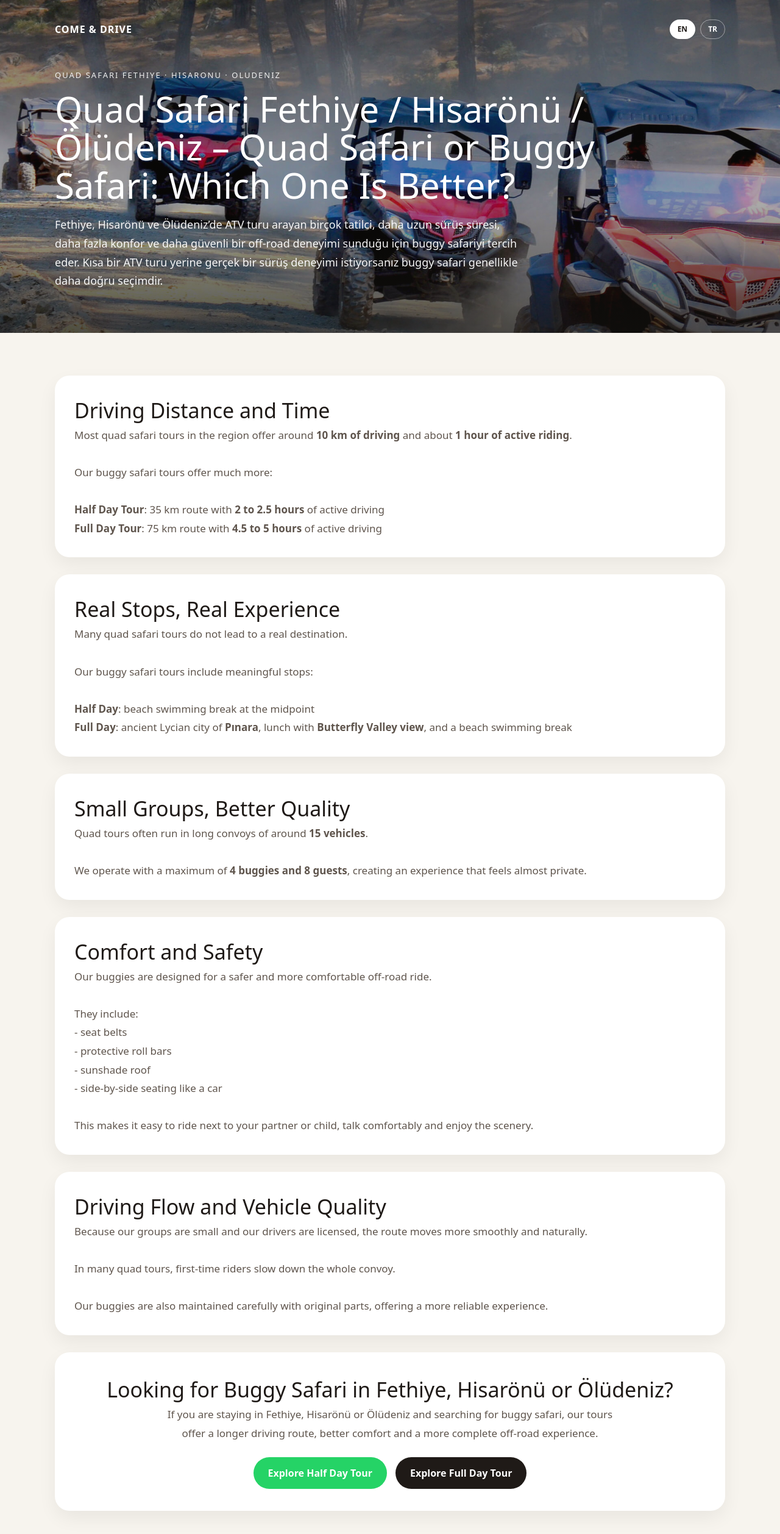
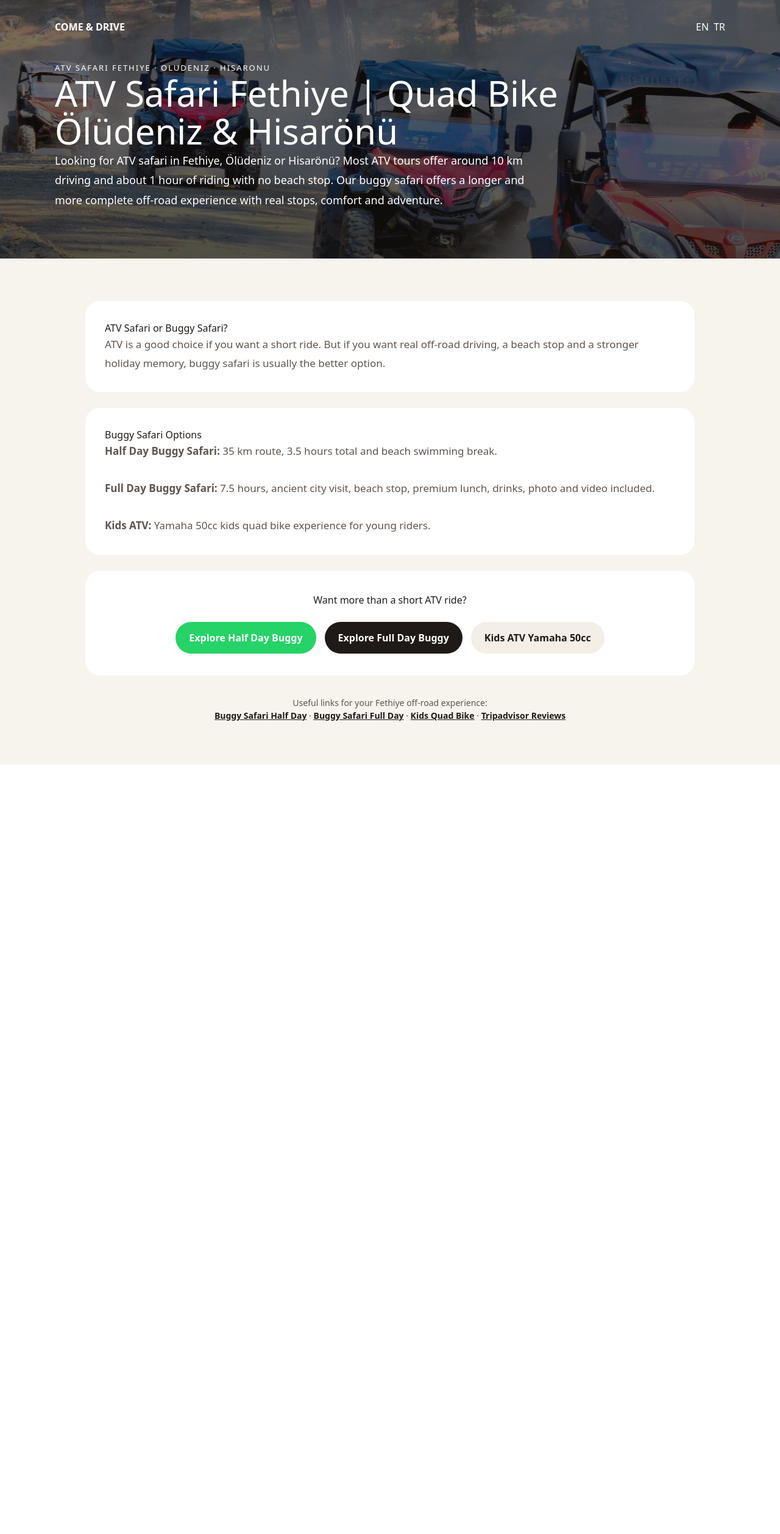
Before and after one commit to comendrive-a11y/comendrive-a11y, a Next.js app: page /quad-bike-fethiye in a window 1280 px wide. Shown: the top 2516 px of the page at 61% size. After the commit the page ends 1254 px from the top, so only its background shows below. Built offline with nearby package versions, Linux system fonts and the light colour scheme.

Commit message:
Update page.tsx

```diff
--- a/app/quad-bike-fethiye/page.tsx
+++ b/app/quad-bike-fethiye/page.tsx
@@ -11,381 +11,153 @@ export default function QuadBikeFethiyePage() {
       <section
         style={{
           background:
-            "linear-gradient(180deg, rgba(20,18,15,0.55) 0%, rgba(20,18,15,0.35) 60%, rgba(20,18,15,0.75) 100%), url('/hero.jpg') center/cover no-repeat",
+            "linear-gradient(180deg, rgba(20,18,15,0.55), rgba(20,18,15,0.75)), url('/hero.jpg') center/cover no-repeat",
           color: "#fff",
-          padding: "32px 20px 70px",
+          padding: "32px 20px 80px",
         }}
       >
         <div style={{ maxWidth: "1100px", margin: "0 auto" }}>
-          <div
-            style={{
-              display: "flex",
-              justifyContent: "space-between",
-              alignItems: "center",
-              gap: "16px",
-              flexWrap: "wrap",
-              marginBottom: "50px",
-            }}
-          >
-            <a
-              href="/"
-              style={{
-                color: "#fff",
-                textDecoration: "none",
-                fontWeight: 700,
-                letterSpacing: "1px",
-              }}
-            >
+          <div style={{ display: "flex", justifyContent: "space-between", marginBottom: "46px" }}>
+            <a href="/" style={{ color: "#fff", textDecoration: "none", fontWeight: 700 }}>
               COME & DRIVE
             </a>
 
-            <div style={{ display: "flex", gap: "8px", alignItems: "center" }}>
-              <button
-                onClick={() => setLang("en")}
-                style={{
-                  background: isEn ? "#fff" : "transparent",
-                  border: "1px solid rgba(255,255,255,0.45)",
-                  color: isEn ? "#1f1a17" : "#fff",
-                  padding: "6px 12px",
-                  borderRadius: "999px",
-                  cursor: "pointer",
-                  fontSize: "12px",
-                  fontWeight: 600,
-                }}
-              >
-                EN
-              </button>
-
-              <button
-                onClick={() => setLang("tr")}
-                style={{
-                  background: !isEn ? "#fff" : "transparent",
-                  border: "1px solid rgba(255,255,255,0.45)",
-                  color: !isEn ? "#1f1a17" : "#fff",
-                  padding: "6px 12px",
-                  borderRadius: "999px",
-                  cursor: "pointer",
-                  fontSize: "12px",
-                  fontWeight: 600,
-                }}
-              >
-                TR
-              </button>
+            <div style={{ display: "flex", gap: "8px" }}>
+              <button onClick={() => setLang("en")}>EN</button>
+              <button onClick={() => setLang("tr")}>TR</button>
             </div>
           </div>
 
-          <p
-            style={{
-              fontSize: "13px",
-              letterSpacing: "2px",
-              textTransform: "uppercase",
-              opacity: 0.9,
-              marginBottom: "14px",
-            }}
-          >
+          <p style={{ fontSize: "13px", letterSpacing: "2px", textTransform: "uppercase" }}>
             {isEn
-  ? "QUAD SAFARI FETHIYE · HISARONU · OLUDENIZ"
-  : "ATV TURU FETHİYE · HİSARÖNÜ · ÖLÜDENİZ"}
+              ? "ATV SAFARI FETHIYE · OLUDENIZ · HISARONU"
+              : "ATV TURU FETHİYE · ÖLÜDENİZ · HİSARÖNÜ"}
           </p>
 
-          <h1
-            style={{
-              fontSize: "clamp(32px, 7vw, 58px)",
-              lineHeight: 1.08,
-              margin: "0 0 18px",
-              maxWidth: "900px",
-            }}
-          >
+          <h1 style={{ fontSize: "clamp(34px, 7vw, 58px)", lineHeight: 1.08, maxWidth: "900px" }}>
             {isEn
-             ? "Quad Safari Fethiye / Hisarönü / Ölüdeniz – Quad Safari or Buggy Safari: Which One Is Better?"
-: "Fethiye ATV Turu – Hisarönü & Ölüdeniz’de Quad Safari mi Buggy Safari mi Daha İyi?"}
+              ? "ATV Safari Fethiye | Quad Bike Ölüdeniz & Hisarönü"
+              : "Fethiye ATV Turu | Ölüdeniz ve Hisarönü Quad Bike"}
           </h1>
 
-          <p
-            style={{
-              maxWidth: "760px",
-              fontSize: "clamp(16px, 3.5vw, 18px)",
-              lineHeight: 1.7,
-              opacity: 0.95,
-            }}
-          >
+          <p style={{ maxWidth: "780px", fontSize: "18px", lineHeight: 1.8 }}>
             {isEn
-              ? "Fethiye, Hisarönü ve Ölüdeniz’de ATV turu arayan birçok tatilci, daha uzun sürüş süresi, daha fazla konfor ve daha güvenli bir off-road deneyimi sunduğu için buggy safariyi tercih eder. Kısa bir ATV turu yerine gerçek bir sürüş deneyimi istiyorsanız buggy safari genellikle daha doğru seçimdir."
-              : "Fethiye, Hisarönü ve Ölüdeniz’de ATV turu arayan birçok tatilci, daha uzun sürüş süresi, daha fazla konfor ve daha dolu bir off-road deneyimi için sonunda buggy safariyi tercih ediyor."}
+              ? "Looking for ATV safari in Fethiye, Ölüdeniz or Hisarönü? Most ATV tours offer around 10 km driving and about 1 hour of riding with no beach stop. Our buggy safari offers a longer and more complete off-road experience with real stops, comfort and adventure."
+              : "Fethiye, Ölüdeniz veya Hisarönü’nde ATV turu mu arıyorsunuz? Bölgede ATV turları genelde yaklaşık 10 km ve 1 saat sürüş sunar, plaj molası yoktur. Buggy safari ise daha uzun, daha konforlu ve daha dolu bir off-road deneyimi sunar."}
           </p>
         </div>
       </section>
 
       <section style={{ padding: "70px 20px" }}>
-        <div style={{ maxWidth: "1100px", margin: "0 auto" }}>
-          <div
-            style={{
-              background: "#fff",
-              borderRadius: "24px",
-              padding: "32px",
-              boxShadow: "0 12px 30px rgba(0,0,0,0.06)",
-              marginBottom: "28px",
-            }}
-          >
-            <h2 style={{ fontSize: "clamp(26px, 5vw, 34px)", marginTop: 0 }}>
-              {isEn ? "Driving Distance and Time" : "Sürüş Mesafesi ve Süresi"}
-            </h2>
+        <div style={{ maxWidth: "1000px", margin: "0 auto" }}>
+          <div style={{ background: "#fff", borderRadius: "24px", padding: "32px", marginBottom: "26px" }}>
+            <h2>{isEn ? "ATV Safari or Buggy Safari?" : "ATV Turu mu Buggy Safari mi?"}</h2>
+            <p style={{ fontSize: "17px", lineHeight: 1.8, color: "#5f554d" }}>
+              {isEn
+                ? "ATV is a good choice if you want a short ride. But if you want real off-road driving, a beach stop and a stronger holiday memory, buggy safari is usually the better option."
+                : "Kısa bir sürüş istiyorsanız ATV iyi bir seçenektir. Ama gerçek off-road sürüşü, plaj molası ve daha güçlü bir tatil deneyimi istiyorsanız buggy safari genellikle daha iyi seçimdir."}
+            </p>
+          </div>
 
+          <div style={{ background: "#fff", borderRadius: "24px", padding: "32px", marginBottom: "26px" }}>
+            <h2>{isEn ? "Buggy Safari Options" : "Buggy Safari Seçenekleri"}</h2>
             <p style={{ fontSize: "17px", lineHeight: 1.8, color: "#5f554d" }}>
               {isEn ? (
                 <>
-                  Most quad safari tours in the region offer around <strong>10 km of driving</strong> and
-                  about <strong>1 hour of active riding</strong>.
+                  <strong>Half Day Buggy Safari:</strong> 35 km route, 3.5 hours total and beach swimming break.
                   <br />
                   <br />
-                  Our buggy safari tours offer much more:
+                  <strong>Full Day Buggy Safari:</strong> 7.5 hours, ancient city visit, beach stop, premium lunch,
+                  drinks, photo and video included.
                   <br />
                   <br />
-                  <strong>Half Day Tour</strong>: 35 km route with <strong>2 to 2.5 hours</strong> of active driving
-                  <br />
-                  <strong>Full Day Tour</strong>: 75 km route with <strong>4.5 to 5 hours</strong> of active driving
+                  <strong>Kids ATV:</strong> Yamaha 50cc kids quad bike experience for young riders.
                 </>
               ) : (
                 <>
-                  Bölgedeki ATV turları genelde yaklaşık <strong>10 km sürüş</strong> ve yaklaşık{" "}
-                  <strong>1 saat aktif araç kullanımı</strong> sunar.
+                  <strong>Yarım Gün Buggy Safari:</strong> 35 km rota, toplam 3,5 saat ve plaj yüzme molası.
                   <br />
                   <br />
-                  Buggy safari turlarımız ise çok daha fazlasını sunar:
+                  <strong>Tam Gün Buggy Safari:</strong> 7,5 saat, antik kent ziyareti, plaj molası, premium yemek,
+                  içecek, fotoğraf ve video dahil.
                   <br />
                   <br />
-                  <strong>Yarım Gün Tur</strong>: 35 km rota ve <strong>2 – 2,5 saat</strong> aktif sürüş
-                  <br />
-                  <strong>Tam Gün Tur</strong>: 75 km rota ve <strong>4,5 – 5 saat</strong> aktif sürüş
+                  <strong>Çocuk ATV:</strong> Yamaha 50cc çocuk quad bike deneyimi.
                 </>
               )}
             </p>
           </div>
 
-          <div
-            style={{
-              background: "#fff",
-              borderRadius: "24px",
-              padding: "32px",
-              boxShadow: "0 12px 30px rgba(0,0,0,0.06)",
-              marginBottom: "28px",
-            }}
-          >
-            <h2 style={{ fontSize: "clamp(26px, 5vw, 34px)", marginTop: 0 }}>
-              {isEn ? "Real Stops, Real Experience" : "Gerçek Duraklar, Gerçek Deneyim"}
-            </h2>
+          <div style={{ textAlign: "center", background: "#fff", borderRadius: "24px", padding: "36px 28px" }}>
+            <h2>{isEn ? "Want more than a short ATV ride?" : "Kısa bir ATV turundan fazlasını mı istiyorsunuz?"}</h2>
 
-            <p style={{ fontSize: "17px", lineHeight: 1.8, color: "#5f554d" }}>
-              {isEn ? (
-                <>
-                  Many quad safari tours do not lead to a real destination.
-                  <br />
-                  <br />
-                  Our buggy safari tours include meaningful stops:
-                  <br />
-                  <br />
-                  <strong>Half Day</strong>: beach swimming break at the midpoint
-                  <br />
-                  <strong>Full Day</strong>: ancient Lycian city of <strong>Pınara</strong>, lunch with{" "}
-                  <strong>Butterfly Valley view</strong>, and a beach swimming break
-                </>
-              ) : (
-                <>
-                  Birçok ATV turu gerçek bir hedefe ulaşmadan kısa parkurlarda ilerler.
-                  <br />
-                  <br />
-                  Buggy safari turlarımızda ise anlamlı duraklar vardır:
-                  <br />
-                  <br />
-                  <strong>Yarım Gün</strong>: rota ortasında plaj yüzme molası
-                  <br />
-                  <strong>Tam Gün</strong>: antik Likya kenti <strong>Pınara</strong>,{" "}
-                  <strong>Kelebekler Vadisi manzaralı</strong> öğle yemeği ve plaj yüzme molası
-                </>
-              )}
-            </p>
+            <div style={{ display: "flex", justifyContent: "center", gap: "14px", flexWrap: "wrap", marginTop: "24px" }}>
+              <a href="/buggy-half-day" style={buttonGreen}>
+                {isEn ? "Explore Half Day Buggy" : "Yarım Gün Buggy Turunu İncele"}
+              </a>
+              <a href="/buggy-full-day" style={buttonDark}>
+                {isEn ? "Explore Full Day Buggy" : "Tam Gün Buggy Turunu İncele"}
+              </a>
+              <a href="/kids-quad-bike" style={buttonLight}>
+                {isEn ? "Kids ATV Yamaha 50cc" : "Çocuk ATV Yamaha 50cc"}
+              </a>
+            </div>
           </div>
 
-          <div
-            style={{
-              background: "#fff",
-              borderRadius: "24px",
-              padding: "32px",
-              boxShadow: "0 12px 30px rgba(0,0,0,0.06)",
-              marginBottom: "28px",
-            }}
-          >
-            <h2 style={{ fontSize: "clamp(26px, 5vw, 34px)", marginTop: 0 }}>
-              {isEn ? "Small Groups, Better Quality" : "Küçük Gruplar, Daha Kaliteli Deneyim"}
-            </h2>
-
-            <p style={{ fontSize: "17px", lineHeight: 1.8, color: "#5f554d" }}>
-              {isEn ? (
-                <>
-                  Quad tours often run in long convoys of around <strong>15 vehicles</strong>.
-                  <br />
-                  <br />
-                  We operate with a maximum of <strong>4 buggies and 8 guests</strong>, creating an experience
-                  that feels almost private.
-                </>
-              ) : (
-                <>
-                  ATV turları genelde yaklaşık <strong>15 araçlık</strong> uzun konvoylarla yapılır.
-                  <br />
-                  <br />
-                  Biz ise en fazla <strong>4 buggy ve 8 kişi</strong> ile çalışırız. Bu da deneyimi neredeyse özel
-                  tur seviyesine getirir.
-                </>
-              )}
-            </p>
-          </div>
-
-          <div
-            style={{
-              background: "#fff",
-              borderRadius: "24px",
-              padding: "32px",
-              boxShadow: "0 12px 30px rgba(0,0,0,0.06)",
-              marginBottom: "28px",
-            }}
-          >
-            <h2 style={{ fontSize: "clamp(26px, 5vw, 34px)", marginTop: 0 }}>
-              {isEn ? "Comfort and Safety" : "Konfor ve Güvenlik"}
-            </h2>
-
-            <p style={{ fontSize: "17px", lineHeight: 1.8, color: "#5f554d" }}>
-              {isEn ? (
-                <>
-                  Our buggies are designed for a safer and more comfortable off-road ride.
-                  <br />
-                  <br />
-                  They include:
-                  <br />- seat belts
-                  <br />- protective roll bars
-                  <br />- sunshade roof
-                  <br />- side-by-side seating like a car
-                  <br />
-                  <br />
-                  This makes it easy to ride next to your partner or child, talk comfortably and enjoy the scenery.
-                </>
-              ) : (
-                <>
-                  Buggy araçlarımız daha güvenli ve daha konforlu bir off-road deneyimi için tasarlanmıştır.
-                  <br />
-                  <br />
-                  Araçlarımızda:
-                  <br />- emniyet kemeri
-                  <br />- koruyucu roll-bar
-                  <br />- güneşlik tavan
-                  <br />- araba gibi yan yana oturma düzeni
-                  <br />
-                  <br />
-                  bulunur. Böylece eşinizle ya da çocuğunuzla rahatça sohbet ederek manzaranın keyfini çıkarabilirsiniz.
-                </>
-              )}
-            </p>
-          </div>
-
-          <div
-            style={{
-              background: "#fff",
-              borderRadius: "24px",
-              padding: "32px",
-              boxShadow: "0 12px 30px rgba(0,0,0,0.06)",
-              marginBottom: "28px",
-            }}
-          >
-            <h2 style={{ fontSize: "clamp(26px, 5vw, 34px)", marginTop: 0 }}>
-              {isEn ? "Driving Flow and Vehicle Quality" : "Sürüş Akışı ve Araç Kalitesi"}
-            </h2>
-
-            <p style={{ fontSize: "17px", lineHeight: 1.8, color: "#5f554d" }}>
-              {isEn ? (
-                <>
-                  Because our groups are small and our drivers are licensed, the route moves more smoothly and
-                  naturally.
-                  <br />
-                  <br />
-                  In many quad tours, first-time riders slow down the whole convoy.
-                  <br />
-                  <br />
-                  Our buggies are also maintained carefully with original parts, offering a more reliable experience.
-                </>
-              ) : (
-                <>
-                  Gruplarımız küçük olduğu ve sürücülerimiz ehliyetli olduğu için rota daha akıcı ilerler.
-                  <br />
-                  <br />
-                  ATV turlarında ise birçok kişi ilk kez araç kullandığı için konvoyun temposu daha yavaş olabilir.
-                  <br />
-                  <br />
-                  Ayrıca buggy araçlarımız bakımlı durumdadır ve bakımları orijinal parçalarla yapılır.
-                </>
-              )}
-            </p>
-          </div>
-
-          <div
-            style={{
-              textAlign: "center",
-              background: "#fff",
-              borderRadius: "24px",
-              padding: "36px 28px",
-              boxShadow: "0 12px 30px rgba(0,0,0,0.06)",
-            }}
-          >
-            <h2 style={{ fontSize: "clamp(26px, 5vw, 34px)", marginTop: 0 }}>
+          <div style={{ marginTop: "34px", textAlign: "center", fontSize: "14px", color: "#5f554d" }}>
+            <p>
               {isEn
-                ? "Looking for Buggy Safari in Fethiye, Hisarönü or Ölüdeniz?"
-                : "Fethiye, Hisarönü veya Ölüdeniz’de buggy safari arıyorsanız, turlarımız daha uzun sürüş süresi, daha fazla konfor ve daha güçlü bir off-road deneyimi sunar."}
-            </h2>
-
-            <p
-              style={{
-                maxWidth: "760px",
-                margin: "0 auto 24px",
-                fontSize: "17px",
-                lineHeight: 1.8,
-                color: "#5f554d",
-              }}
-            >
-              {isEn
-                ? "If you are staying in Fethiye, Hisarönü or Ölüdeniz and searching for buggy safari, our tours offer a longer driving route, better comfort and a more complete off-road experience."
-                : "Fethiye, Hisarönü veya Ölüdeniz’de kalıyor ve ATV turu arıyorsanız, buggy safari turlarımız size daha uzun rota, daha fazla konfor ve daha dolu bir off-road günü sunar."}
+                ? "Useful links for your Fethiye off-road experience:"
+                : "Fethiye off-road deneyiminiz için faydalı bağlantılar:"}
             </p>
 
-            <div style={{ display: "flex", justifyContent: "center", gap: "14px", flexWrap: "wrap" }}>
-              <a
-                href="/buggy-half-day"
-                style={{
-                  background: "#25D366",
-                  color: "#fff",
-                  padding: "14px 24px",
-                  borderRadius: "999px",
-                  textDecoration: "none",
-                  fontWeight: 700,
-                }}
-              >
-                {isEn ? "Explore Half Day Tour" : "Yarım Gün Turu İncele"}
-              </a>
-
-              <a
-                href="/buggy-full-day"
-                style={{
-                  background: "#1f1a17",
-                  color: "#fff",
-                  padding: "14px 24px",
-                  borderRadius: "999px",
-                  textDecoration: "none",
-                  fontWeight: 700,
-                }}
-              >
-                {isEn ? "Explore Full Day Tour" : "Tam Gün Turu İncele"}
-              </a>
-            </div>
+            <a href="/buggy-half-day" style={seoLink}>Buggy Safari Half Day</a>{" · "}
+            <a href="/buggy-full-day" style={seoLink}>Buggy Safari Full Day</a>{" · "}
+            <a href="/kids-quad-bike" style={seoLink}>Kids Quad Bike</a>{" · "}
+            <a
+              href="https://www.tripadvisor.com/Attraction_Review-g298031-d17689087-Reviews-COME_DRIVE-Fethiye_Mugla_Province_Turkish_Aegean_Coast.html"
+              target="_blank"
+              rel="noreferrer"
+              style={seoLink}
+            >
+              Tripadvisor Reviews
+            </a>
           </div>
         </div>
       </section>
     </main>
   );
 }
+
+const buttonGreen: React.CSSProperties = {
+  background: "#25D366",
+  color: "#fff",
+  padding: "14px 22px",
+  borderRadius: "999px",
+  textDecoration: "none",
+  fontWeight: 700,
+};
+
+const buttonDark: React.CSSProperties = {
+  background: "#1f1a17",
+  color: "#fff",
+  padding: "14px 22px",
+  borderRadius: "999px",
+  textDecoration: "none",
+  fontWeight: 700,
+};
+
+const buttonLight: React.CSSProperties = {
+  background: "#f3eee6",
+  color: "#1f1a17",
+  padding: "14px 22px",
+  borderRadius: "999px",
+  textDecoration: "none",
+  fontWeight: 700,
+};
+
+const seoLink: React.CSSProperties = {
+  color: "#1f1a17",
+  fontWeight: 600,
+  textDecoration: "underline",
+};
```
